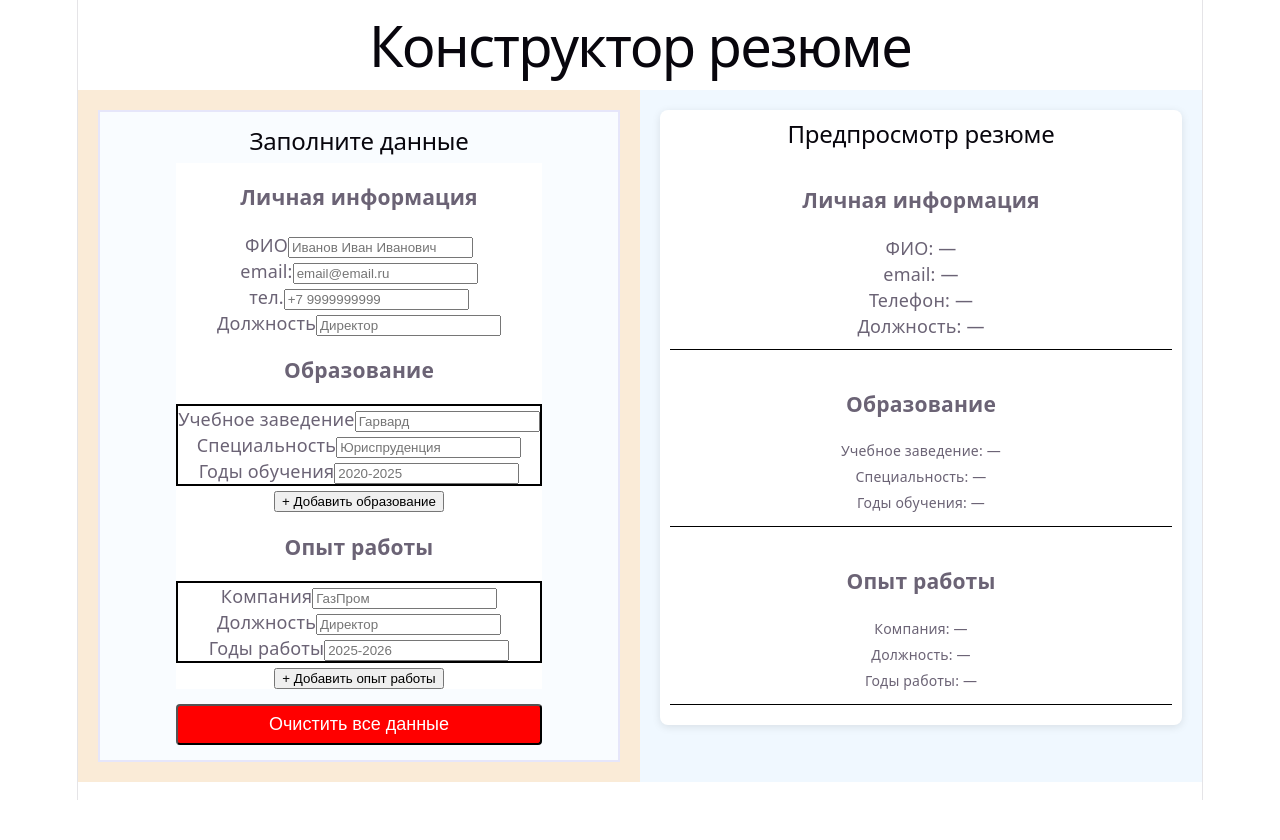
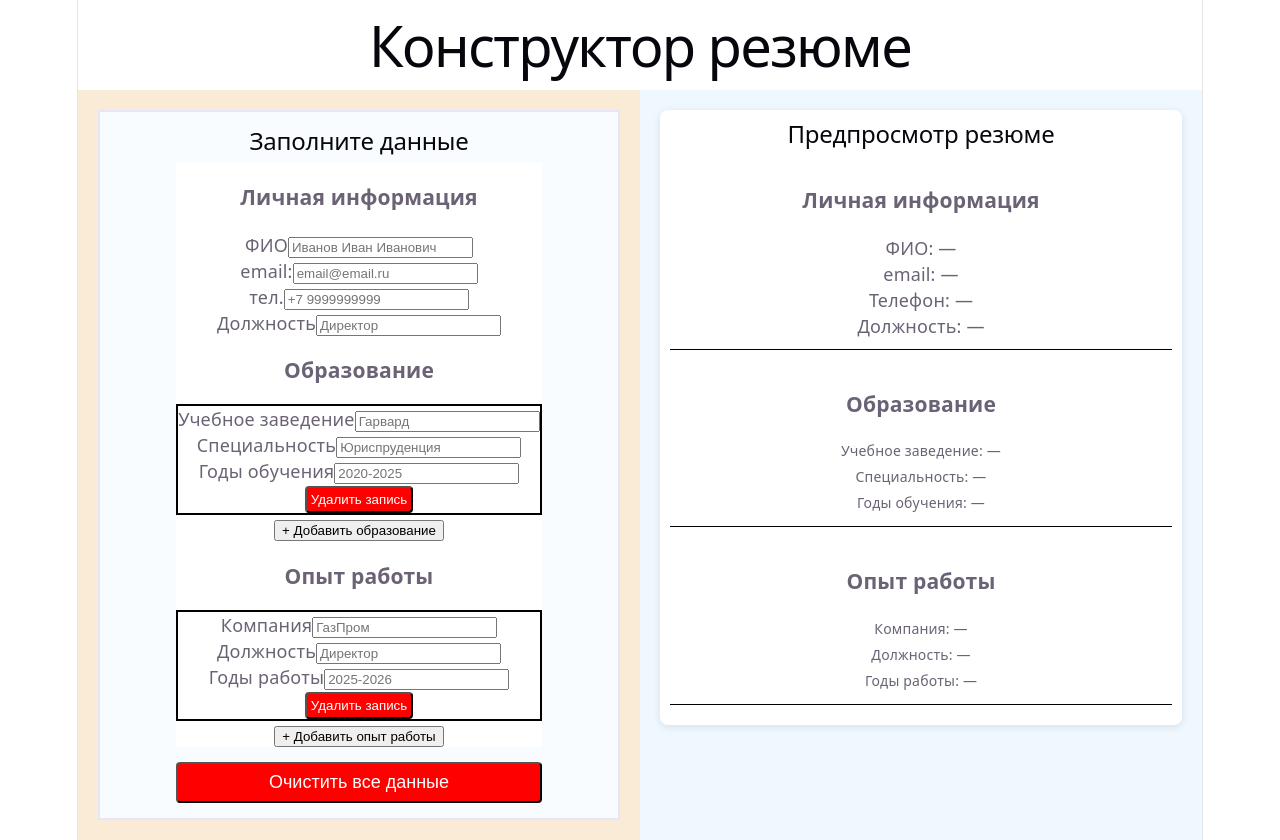
Before and after one commit to berezovtatyana-dev/cv-builder_st, a React (Vite) app: page / in a window 1280 px wide. Before the commit the page ends 800 px from the top, so only its background shows below. Built offline with nearby package versions, Linux system fonts and the light colour scheme.

Commit message:
Add button clear education and experience

```diff
--- a/src/components/EducationInput.jsx
+++ b/src/components/EducationInput.jsx
@@ -12,6 +12,15 @@ const EducationInput = ({ education }) => {
                 value: e.target.value
             }
         });
+    };
+
+    const handleRemove = () => {
+        if (window.confirm('Удалить эту запись об образовании?')) {
+            dispatch({
+                type: 'REMOVE_EDUCATION',
+                payload: { id: education.id }
+            });
+        }
     };
 
     return (
@@ -50,6 +59,19 @@ const EducationInput = ({ education }) => {
             placeholder="2020-2025"
             />
         </div>
+        <div>
+            <button
+                onClick={handleRemove}
+                style={{
+                    backgroundColor: 'red',
+                    color: 'white',
+                    borderRadius: '4px',
+                    padding: '4px',
+                }}
+            >
+                Удалить запись
+            </button>
+        </div>
 
 
         </div>
--- a/src/components/ExperienceInput.jsx
+++ b/src/components/ExperienceInput.jsx
@@ -13,9 +13,18 @@ const ExperienceInput = ({ experience }) => {
             }
         });
     };
+    const handleRemove = () => {
+        if (window.confirm('Удалить эту запись об опыте работы?')) {
+            dispatch({
+                type: 'REMOVE_EXPERIENCE',
+                payload: { id: experience.id }
+            });
+        }
+    };
 
     return (
         <div style={{border: '2px solid black'}}>
+
             <label>
                 Компания
             </label>
@@ -50,6 +59,14 @@ const ExperienceInput = ({ experience }) => {
             placeholder="2025-2026"
             />
         </div>
+        <button onClick={handleRemove}
+            style={{
+                backgroundColor: 'red',
+                color: 'white',
+                borderRadius: '4px',
+                padding: '4px',
+            }}
+            >Удалить запись</button>
 
 
         </div>
--- a/src/context/CVContext.jsx
+++ b/src/context/CVContext.jsx
@@ -39,6 +39,7 @@ function cvReducer(state, action) {
                     [action.payload.key]: action.payload.value
                 }
             };
+            // EDUCATION
         case 'ADD_EDUCATION':
             const newId = state.education.length > 0 ? Math.max(...state.education.map(edu => edu.id)) + 1 : 1;
             return {
@@ -53,7 +54,13 @@ function cvReducer(state, action) {
                     edu.id === action.payload.id ? { ...edu, [action.payload.key]: action.payload.value } : edu
                 )
             };
+        case 'REMOVE_EDUCATION':
+            return {
+                ...state,
+                education: state.education.filter(edu => edu.id !== action.payload.id)
+            };
 
+            // EXPERIENCE
         case 'ADD_EXPERIENCE':  {
             const newExpId = state.experience.length > 0 ? Math.max(...state.experience.map(exp => exp.id)) + 1 : 1;
             return {
@@ -68,6 +75,12 @@ function cvReducer(state, action) {
                 experience: state.experience.map(exp =>
                     exp.id === action.payload.id ? { ...exp, [action.payload.key]: action.payload.value } : exp
                 )
+            };
+
+        case 'REMOVE_EXPERIENCE':
+            return {
+                ...state,
+                experience: state.experience.filter(exp => exp.id !== action.payload.id)
             };
 
 
```
Also changed, not shown: src/components/FormPanel.jsx (line endings or trailing spaces).
